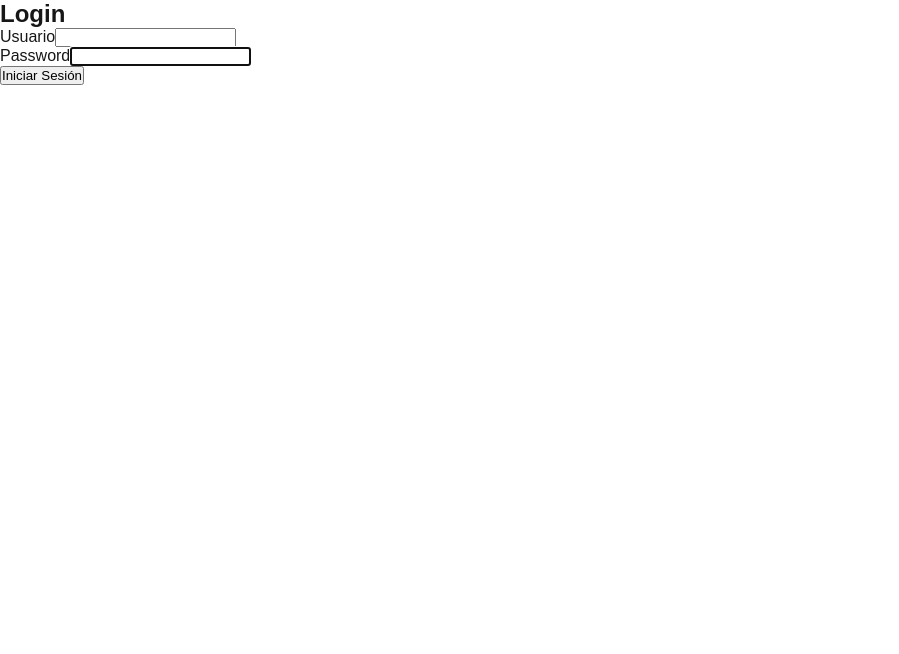
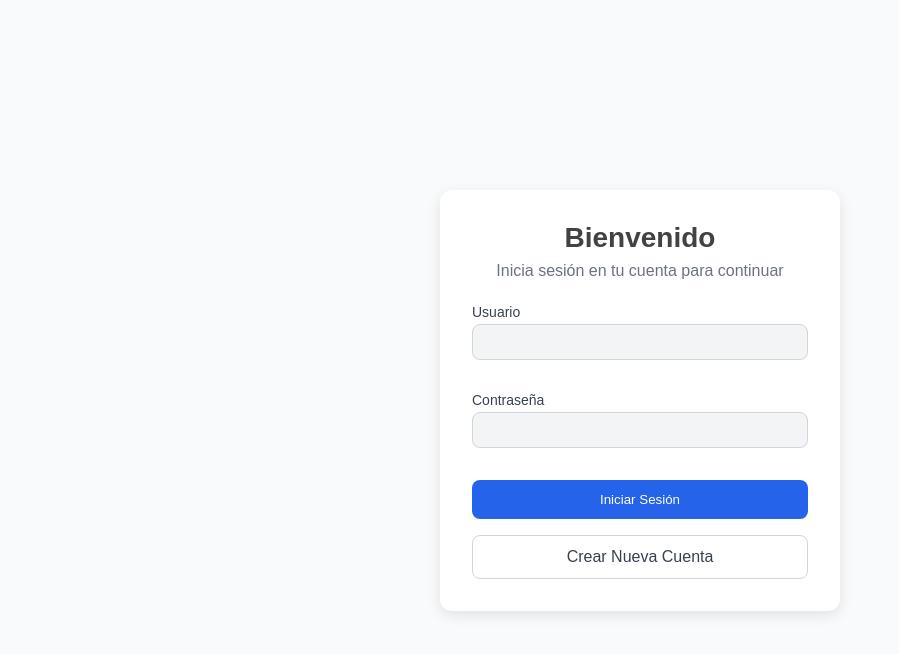
Before and after one commit to Ricardo-Vzz/TX-01_20460688_2a-LoginFrontend, a Next.js app: page /login in a window 1280 px wide. Shown: the top 654 px of the page, without its empty margins (0-899 px from the left). Built offline with nearby package versions, Linux system fonts and the light colour scheme; no server answers.

Commit message:
Actualizacion del frontend

```diff
--- /dev/null
+++ b/app/login/login.css
@@ -0,0 +1,106 @@
+.login-container {
+  min-height: 100vh;
+  display: flex;
+  align-items: center;
+  justify-content: center;
+  background-color: #f9fafb;
+  padding: 2rem;
+}
+
+.login-card {
+  max-width: 400px;
+  width: 100%;
+  background: rgb(255, 255, 255);
+  padding: 2rem;
+  border-radius: 12px;
+  box-shadow: 0 4px 14px rgba(0, 0, 0, 0.1);
+}
+
+.login-title {
+    color: #424242;
+  text-align: center;
+  font-size: 1.75rem;
+  font-weight: 700;
+  margin-bottom: 0.5rem;
+}
+
+.login-subtitle {
+  text-align: center;
+  color: #6b7280;
+  margin-bottom: 1.5rem;
+}
+
+.login-form {
+  display: flex;
+  flex-direction: column;
+  gap: 1rem;
+}
+
+.form-group {
+    margin-bottom: 1rem;
+    display: flex;
+    flex-direction: column;
+}
+
+.form-group label {
+  font-size: 0.875rem;
+  margin-bottom: 0.25rem;
+  color: #374151;
+}
+
+.input {
+  padding: 0.5rem;
+  border: 1px solid #d1d5db;
+  border-radius: 8px;
+  font-size: 1rem;
+  background-color: #f3f4f6;
+  color: #374151;
+}
+
+.form-actions {
+    color: #ffffff;
+  display: flex;
+  justify-content: space-between;
+  align-items: center;
+  font-size: 0.875rem;
+}
+
+.link {
+  color: #2563eb;
+  text-decoration: none;
+}
+
+.link:hover {
+  text-decoration: underline;
+}
+
+.button-primary {
+  background-color: #2563eb;
+  color: white;
+  border: none;
+  padding: 0.75rem;
+  border-radius: 8px;
+  cursor: pointer;
+  font-weight: 500;
+  transition: background-color 0.2s ease-in-out;
+}
+
+.button-primary:hover {
+  background-color: #1d4ed8;
+}
+
+.button-secondary {
+  display: inline-block;
+  text-align: center;
+  border: 1px solid #d1d5db;
+  padding: 0.75rem;
+  border-radius: 8px;
+  color: #374151;
+  text-decoration: none;
+  font-weight: 500;
+  transition: background-color 0.2s ease-in-out;
+}
+
+.button-secondary:hover {
+  background-color: #f3f4f6;
+}
--- a/app/login/page.tsx
+++ b/app/login/page.tsx
@@ -1,77 +1,88 @@
 'use client';
-import { request } from 'http';
+import { useState, useEffect } from 'react';
+import './login.css';
 
-/**
- * En next.js los componentes se dividen en dos tipos: estaticos y de tipo cliente;
- * - Los componetes estaticos son los que no tienen logica, solo se encargan de mostrar la informacion
- * - Los de tipo cliente son los que se encargan de la logica de la pagina
- *
- * En este caso el componente Login es de tipo cliente porque se encarga de la logica de la pagina
- */
-
-import {useState, useEffect, use} from 'react';
-
-interface loginRequest{
+interface LoginRequest {
   username: string;
   password: string;
   csrfToken: string;
 }
 
-export default function Login(){
-
-    //Controlar estados de los inputs (actualizar el estado a valores predeterminados vacíos)
+export default function LoginPage() {
   const [username, setUsername] = useState('');
   const [password, setPassword] = useState('');
   const [csrfToken, setCsrfToken] = useState('');
 
-    //Obtener el token de CSRF (a través de una petición fetch)
   useEffect(() => {
-        const getcSRFToken = async () => {//funcion asincrona (crea un nuevo hilo para ejecutar la funcion)
-            const response = await fetch('http://localhost:3001/csrf-token'); //esperamos la respuesta de la petición
+    const fetchCsrfToken = async () => {
+      const response = await fetch('http://localhost:3001/csrf-token');
       const data = await response.json();
-            setCsrfToken(data.csrfToken); //actualizamos CSRF
-        }
-        //llamado a funcion que obtiene el token de CSRF (porque se necesita antes de hacer el submit)
-        getcSRFToken();
+      setCsrfToken(data.csrfToken);
+    };
+    fetchCsrfToken();
   }, []);
 
-    const handleSubmit = async (e: React.FormEvent) => {//e = evento del envio del formulario
+  const handleSubmit = async (e: React.FormEvent) => {
     e.preventDefault();
+    const request: LoginRequest = { username, password, csrfToken };
+
     try {
-        const request: loginRequest = { username, password, csrfToken };
-        //Aquí se hace la petición al servidor para iniciar sesión (se envía el token de CSRF)
-        //El servidor se encarga de verificar el token de CSRF y la contraseña (si es correcta o no)
       const response = await fetch('http://localhost:3001/login', {
         method: 'POST',
-            headers: {'Content-Type': 'application/json'},
-            body: JSON.stringify(request)
+        headers: { 'Content-Type': 'application/json' },
+        body: JSON.stringify(request),
       });
+
       const data = await response.json();
-        if (data.error){
+
+      if (data.error) {
         alert(data.error);
         return;
       }
-        alert('Login successful');
-        }catch (error) {
-            alert('Login failed');
+
+      alert('Inicio de sesión exitoso');
+    } catch {
+      alert('Error en el inicio de sesión');
     }
-    }
+  };
 
   return (
-        <div>
-            <h2>Login</h2>
-            <form onSubmit={handleSubmit}>
-                <div>
+    <div className="login-container">
+      <div className="login-card">
+        <h1 className="login-title">Bienvenido</h1>
+        <p className="login-subtitle">Inicia sesión en tu cuenta para continuar</p>
+
+        <form onSubmit={handleSubmit} className="login-form">
+          <div className="form-group">
             <label htmlFor="username">Usuario</label>
-                    <input type="text" id="username" onChange={(e)=> setUsername(e.target.value)} />
+            <input
+              type="text"
+              id="username"
+              name="username"
+              required
+              onChange={(e) => setUsername(e.target.value)}
+              className="input"
+            />
           </div>
-                <div>
-                    <label htmlFor="password">Password</label>
-                    <input type="password" id="password" onChange={(e)=> setPassword(e.target.value)} required autoFocus/>
+
+          <div className="form-group">
+            <label htmlFor="password">Contraseña</label>
+            <input
+              type="password"
+              id="password"
+              name="password"
+              required
+              onChange={(e) => setPassword(e.target.value)}
+              className="input"
+            />
           </div>
-                <input type="hidden" id="csrfToken" value={csrfToken}/>
-                <button type="submit">Iniciar Sesión</button>
+
+          <input type="hidden" value={csrfToken} name="csrfToken" />
+          <button type="submit" className="button-primary">Iniciar Sesión</button>
+          <a href="/auth/signup" className="button-secondary">Crear Nueva Cuenta</a>
+
         </form>
       </div>
-    )
+    </div>
+  );
 }
--- a/app/page.module.css
+++ b/app/page.module.css
@@ -69,7 +69,6 @@
   border: none;
   border: 1px solid transparent;
   transition:
-    background 0.2s,
     color 0.2s,
     border-color 0.2s;
   cursor: pointer;
```
Lines whose indentation alone changed are shown as unchanged.
